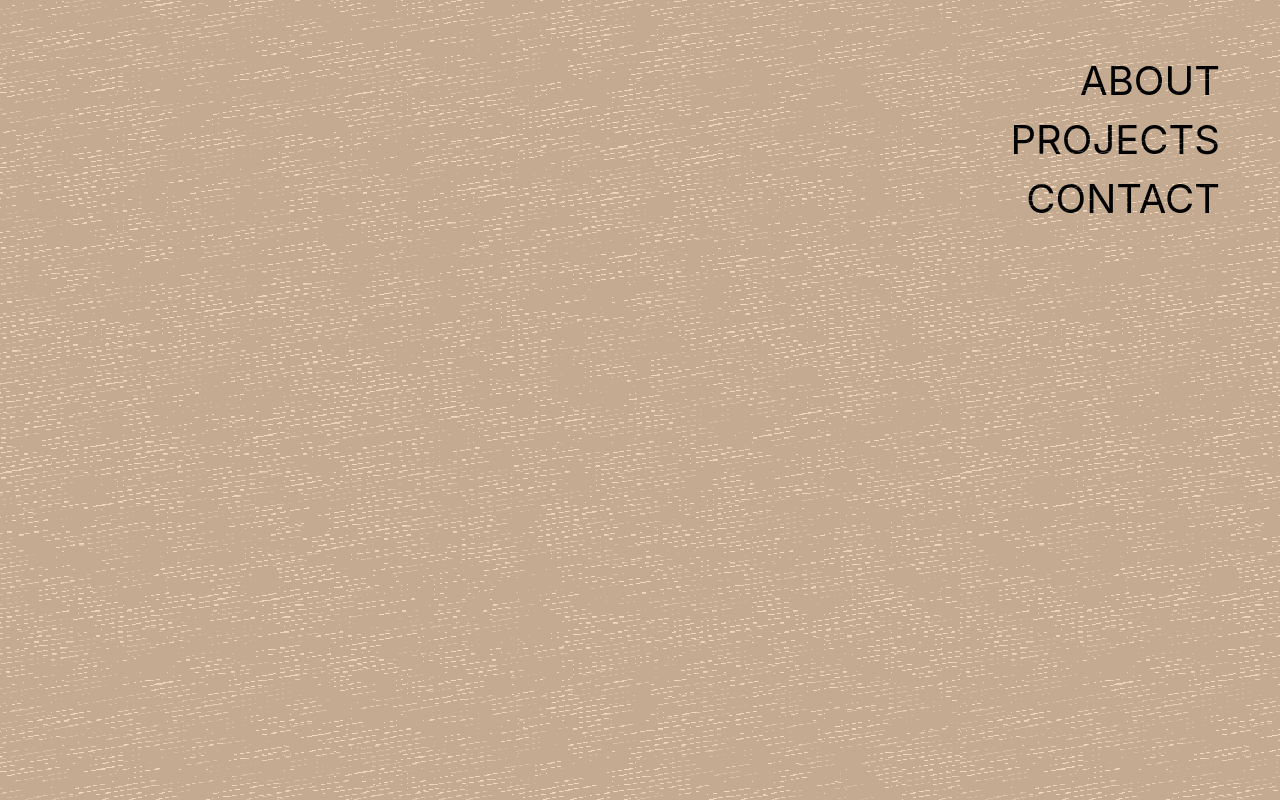
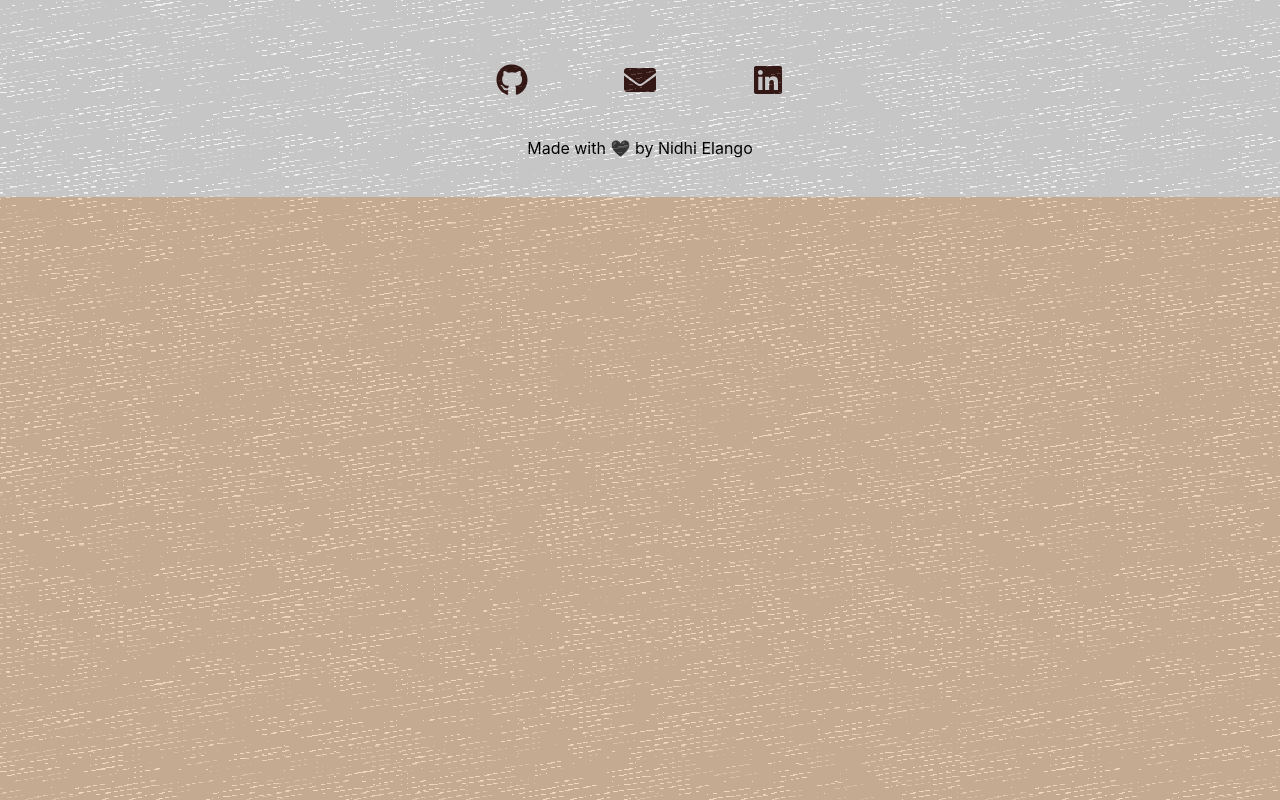
Before and after one commit to nidhielango/Web, a React (Create React App) app: page /contact in a window 1280 px wide. Built offline with nearby package versions, Linux system fonts and the light colour scheme.

Commit message:
footer section

```diff
--- a/package.json
+++ b/package.json
@@ -3,11 +3,13 @@
   "version": "0.1.0",
   "private": true,
   "dependencies": {
+    "@iconscout/react-unicons": "^1.1.6",
     "@testing-library/jest-dom": "^5.16.4",
     "@testing-library/react": "^13.2.0",
     "@testing-library/user-event": "^13.5.0",
     "react": "^18.1.0",
     "react-dom": "^18.1.0",
+    "react-icons": "^4.3.1",
     "react-router-dom": "^5.3.0",
     "react-scripts": "5.0.1",
     "web-vitals": "^2.1.4"
--- a/src/App.css
+++ b/src/App.css
@@ -1,3 +1,7 @@
+html, body{
+  height: 0;
+}
+
 body{
   background-color: #f5d5b4;
 }
--- a/src/Contact/Contact.css
+++ b/src/Contact/Contact.css
@@ -0,0 +1,37 @@
+.contact {
+    width: 100%;
+    padding: 2rem 0;
+    background-color: #f8f8f8;
+    text-align: center;
+}
+
+.contact .social {
+    gap: 1.2rem;
+}
+
+.contact p {
+    margin: .4rem 0;
+    text-align: center;
+}
+
+.contact .social {
+    text-align: center;
+
+}
+
+.contact .icon {
+    font-size: 2rem;
+    margin: 2rem 3rem;
+    color: #411e1c;
+}
+
+@media screen and (max-width: 940px) {
+    .footer .container {
+        grid-template-columns: repeat(2,1fr);
+        gap: .5rem;
+    }
+
+    .footer .icon {
+        margin: 1rem;
+    }
+}
--- a/src/Contact/Contact.js
+++ b/src/Contact/Contact.js
@@ -1,11 +1,21 @@
 import React from 'react';
 import Header from '../Header/Header';
 import './Contact.css';
+import {FaGithub, FaEnvelope, FaLinkedin} from 'react-icons/fa';
+
 
 function Contact() {
   return (
-    <div><Header/></div>
+        <div className="contact">
+            <div className='social'>
+                <FaGithub className='icon' />
+                <FaEnvelope className='icon' />
+                <FaLinkedin className='icon' />
+            </div>
+           <p>Made with 🖤 by Nidhi Elango</p>
+        </div>
   )
+
 }
 
 export default Contact
```
Also changed, not shown: 1 other file (tests, documents, lock files or other folders).
